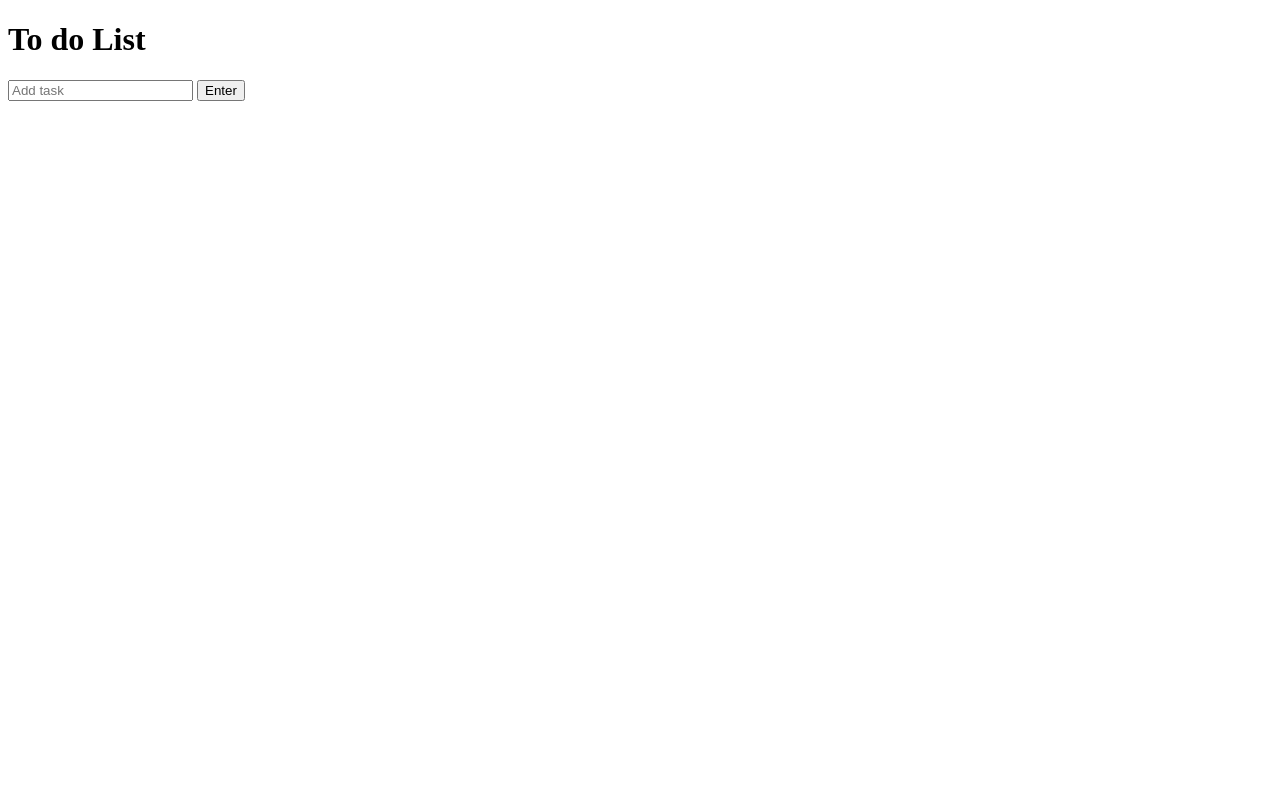
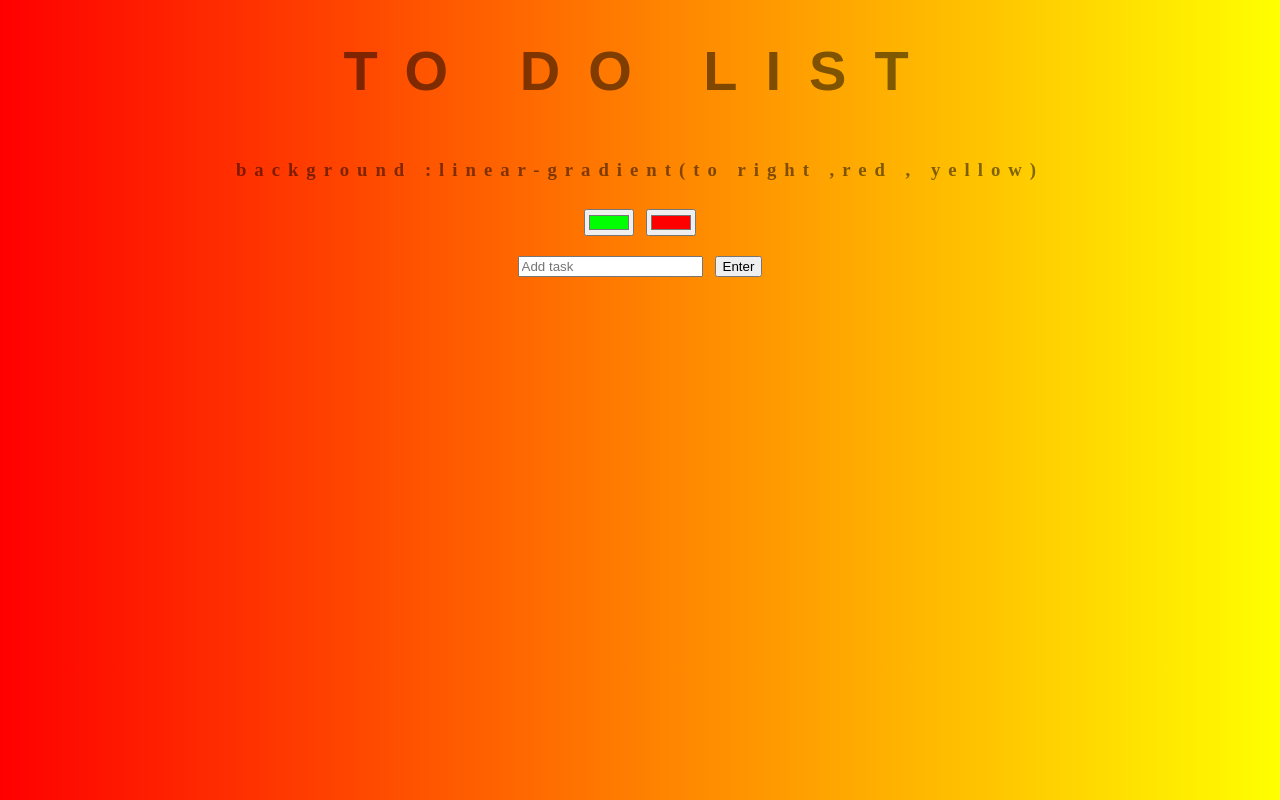
Before and after one commit to hypericy/Todoist, a plain HTML site: page index.html in a window 1280 px wide. Drawn offline with Linux system fonts and the light colour scheme.

Commit message:
add gradient background

```diff
--- a/index.html
+++ b/index.html
@@ -8,10 +8,18 @@
 </head>
 <body>
     <h1>To do List</h1>
-    <input id="add" placeholder="Add task">
-    <button id="add_btn">Enter</button>
-    <ul>
-    </ul>
+    <div class="container">
+        <h3></h3>
+        <div>
+            <input id="color1" type="color" name="color1" value="#00ff00">
+            <input id="color2" type="color" name="color2" value="#ff0000">
+        </div>
+        <div>
+            <input id="add" placeholder="Add task">
+            <button id="add_btn">Enter</button>
+            <ul></ul>
+        <div>
+    </div>
     <script type="text/javascript" src="script.js"></script>
 </body>
 </html>
--- a/script.js
+++ b/script.js
@@ -2,7 +2,7 @@ var addBtn = document.querySelector("#add_btn");
 var ul = document.querySelector("ul");
 var input = document.querySelector("#add");
 function toggleDone(node){
-    ul.classList.toggle("done");
+    node.classList.toggle("done");
 }
 function deleteLi(li){
     li.remove();
@@ -27,7 +27,24 @@ function createNewItem(){
     ul.appendChild(li);
     input.value="";
 }
+//-----------------background-------------------
+addBtn.addEventListener("click",click);
+input.addEventListener("keypress",enter);
 
-addBtn.addEventListener("click",click);
-
-input.addEventListener("keypress",enter);
+var css = document.querySelector("h3");
+var color1 = document.querySelector("#color1");
+var color2 = document.querySelector("#color2");
+var body = document.querySelector("body");
+function init(){
+    // body.style.background= "linear-gradient(to right ,red , yellow)";
+    body.setAttribute("style",`background :linear-gradient(to right ,red , yellow)`);
+    css.innerHTML = body.getAttribute('style');
+}
+function setGradient(element){
+    //body.style.background = `linear-gradient(to right ,${color1.value} , ${color2.value})`;
+    body.setAttribute("style",`background :linear-gradient(to right ,${color1.value} , ${color2.value})`);
+    css.innerHTML = body.getAttribute('style');
+}
+color1.addEventListener("input",setGradient);
+color2.addEventListener("input",setGradient);
+init();
--- a/style.css
+++ b/style.css
@@ -1,23 +1,40 @@
-.coolTitle {
+
+body {
+font: 'Raleway', sans-serif;
+  color: rgba(0,0,0,.5);
   text-align: center;
-  font-family: 'Oswald', Helvetica, sans-serif;
-  font-size: 40px;
-  transform: skewY(-10deg);
-  letter-spacing: 4px;
-  word-spacing: -8px;
-  color: tomato;
-  text-shadow:
-    -1px -1px 0 firebrick,
-    -2px -2px 0 firebrick,
-    -3px -3px 0 firebrick,
-    -4px -4px 0 firebrick,
-    -5px -5px 0 firebrick,
-    -6px -6px 0 firebrick,
-    -7px -7px 0 firebrick,
-    -8px -8px 0 firebrick,
-    -30px 20px 40px dimgrey;
+  text-transform: uppercase;
+  letter-spacing: .5em;
+  /* height: 100%; */
+  top: 15%;
+  background: linear-gradient(to right ,red , yellow); /* Standard syntax */
 }
+.container{
+  display: flex;
+  flex-direction: column;
+  align-items: center;
+}
+.container div{
 
+  margin: 10px;
+  display: inline-block;
+  /* width: min-content; */
+}
+li{
+  letter-spacing: 0em;
+  text-transform: none;
+}
+h1 {
+  font: 600 3.5em 'Raleway', sans-serif;
+  color: rgba(0,0,0,.5);
+  text-align: center;
+  text-transform: uppercase;
+  letter-spacing: .5em;
+  width: 100%;
+}
+h3{
+  text-transform: none;
+}
 .done {
   text-decoration: line-through;
 }
```
